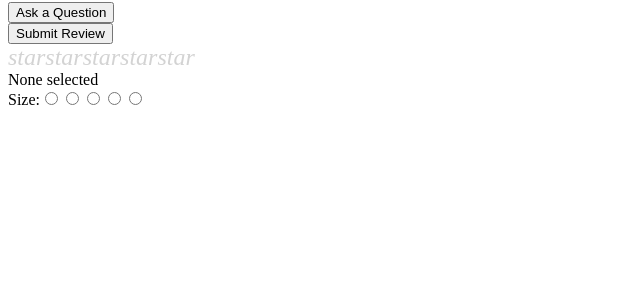
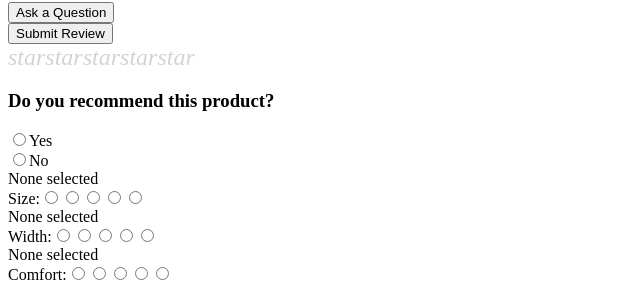
Before and after one commit to Pasteque-Performers/pp-atelier, a React app: page / in a window 1280 px wide. Both pictures are taken after typing "Sample" into the empty fields and a click on the button "Submit Review". Shown: the part 504-788 px from the top of the page, without its empty margins (0-640 px from the left). Built offline with nearby package versions, Linux system fonts and the light colour scheme; no server answers; the HTML template or start-up script is replaced by a standard one.

Commit message:
working on modal

```diff
--- a/client/src/components/Ratings-Reviews/AddreviewModal/AddReviewModalMain.jsx
+++ b/client/src/components/Ratings-Reviews/AddreviewModal/AddReviewModalMain.jsx
@@ -2,16 +2,22 @@ import React, { useState, useEffect, useContext } from 'react';
 import axios from 'axios';
 import ProductCharacteristics from './ProductCharacteristics.jsx';
 import OverallStarRating from './OverallStarRating.jsx';
+import DoYouRecommend from './DoYouRecommend.jsx';
+import ReviewBody from './ReviewBody.jsx';
+import ReviewSummary from './ReviewSummary.jsx';
+import DisplayName from './DisplayName.jsx';
+import UploadPhotos from './UploadPhotos.jsx';
 
-const AddReviewModalMain = () => {
-  const [recommend, setRecommend] = useState(null);
-  return (
+const AddReviewModalMain = () => (
     <div>
      <OverallStarRating/>
-
+     <DoYouRecommend/>
       <ProductCharacteristics/>
+      <ReviewSummary/>
+      <ReviewBody/>
+      <UploadPhotos/>
+      <DisplayName/>
     </div>
-  );
-};
+);
 
 export default AddReviewModalMain;
--- a/client/src/components/Ratings-Reviews/AddreviewModal/DisplayName.jsx
+++ b/client/src/components/Ratings-Reviews/AddreviewModal/DisplayName.jsx
@@ -0,0 +1,25 @@
+import React, { useState } from 'react';
+
+const DisplayName = () => {
+  const [displayName, setDisplayName] = useState('');
+
+  const handleDisplayNameChange = (event) => {
+    const { value } = event.target;
+    setDisplayName(value);
+  };
+
+  return (
+    <div>
+      <label>
+        <textarea
+        placeholder='Example: jackson11'
+        value={displayName}
+        onChange={handleDisplayNameChange}
+        maxLength={60}/>
+      </label>
+      For authentication reasons, you will not be emailed
+    </div>
+  );
+};
+
+export default DisplayName;
--- /dev/null
+++ b/client/src/components/Ratings-Reviews/AddreviewModal/DoYouRecommend.jsx
@@ -0,0 +1,35 @@
+import React, { useState } from 'react';
+
+const DoYouRecommend = () => {
+  const [recommend, setRecommend] = useState(null);
+  const handleRecommendChange = (event) => {
+    setRecommend(event.target.value === 'yes');
+  };
+  return (
+    <div>
+      <h3>Do you recommend this product?</h3>
+       <div>
+         <label>
+           <input
+           type='radio'
+           value='yes'
+           checked={recommend === true}
+           onChange={handleRecommendChange}/>
+           Yes
+         </label>
+       </div>
+       <div>
+         <label>
+           <input
+           type='radio'
+           value='no'
+           checked={recommend === false}
+           onChange={handleRecommendChange}/>
+           No
+         </label>
+       </div>
+    </div>
+  );
+};
+
+export default DoYouRecommend;
--- a/client/src/components/Ratings-Reviews/AddreviewModal/ProductCharacteristics.jsx
+++ b/client/src/components/Ratings-Reviews/AddreviewModal/ProductCharacteristics.jsx
@@ -1,34 +1,176 @@
 import React, { useState } from "react";
 
-function ProductCharacteristics() {
-  const [selectedValue, setSelectedValue] = useState(null);
+const ProductCharacteristics = () => {
+  const [characteristics, setCharacteristics] = useState({
+    size: null,
+    width: null,
+    comfort: null,
+    quality: null,
+    length: null,
+    fit: null,
+  });
 
   const handleRadioChange = (event) => {
-    setSelectedValue(parseInt(event.target.value, 10));
+    const { name, value } = event.target;
+    setCharacteristics((prevVals) => ({ ...prevVals, [name]: parseInt(value, 10) }));
+  };
+  const meanings = {
+    size: {
+      1: 'A size too small',
+      2: '½ a size too small',
+      3: 'Perfect',
+      4: '½ a size too big',
+      5: 'A size too wide',
+    },
+    width: {
+      1: 'Too narrow',
+      2: 'Slightly narrow',
+      3: 'Perfect',
+      4: 'Slightly wide',
+      5: 'Too wide',
+    },
+    comfort: {
+      1: 'A size too small',
+      2: 'Slightly uncomfortable',
+      3: 'Ok',
+      4: 'Comfortable',
+      5: 'Perfect',
+    },
+    quality:{
+      1: 'Poor',
+      2: 'Below average',
+      3: 'Perfect',
+      4: 'Pretty great',
+      5: 'Perfect',
+    },
+    length: {
+      1: 'Runs Short',
+      2: 'Runs slightly short',
+      3: 'Perfect',
+      4: 'Runs slightly long',
+      5: 'Runs long',
+    },
+    fit: {
+      1: 'Runs tight',
+      2: 'Runs slightly tight',
+      3: 'Perfect',
+      4: 'Runs slightly long',
+      5: 'Runs long',
+    },
   };
 
   return (
     <div>
-      <div>{selectedValue ? `Selected: ${selectedValue}` : 'None selected'}</div>
+      <div>{characteristics.size ? `Selected: ${characteristics.size} - ${meanings.size[characteristics.size]}` : 'None selected'}</div>
       <div>
         <label> Size:
-          <input type="radio" name="size" value="1" onChange={handleRadioChange} />
+          <input type='radio' name='size' value='1' onChange={handleRadioChange} />
         </label>
         <label>
-          <input type="radio" name="size" value="2" onChange={handleRadioChange} />
+          <input type='radio' name='size' value='2' onChange={handleRadioChange} />
         </label>
         <label>
-          <input type="radio" name="size" value="3" onChange={handleRadioChange} />
+          <input type='radio' name='size' value='3' onChange={handleRadioChange} />
         </label>
         <label>
-          <input type="radio" name="size" value="4" onChange={handleRadioChange} />
+          <input type='radio' name='size' value='4' onChange={handleRadioChange} />
         </label>
         <label>
-          <input type="radio" name="size" value="5" onChange={handleRadioChange} />
+          <input type='radio' name='size' value='5' onChange={handleRadioChange} />
+        </label>
+      </div>
+      <div>{characteristics.width ? `Selected: ${characteristics.width} - ${meanings.width[characteristics.width]}` : 'None selected'}</div>
+      <div>
+        <label> Width:
+          <input type='radio' name='width' value='1' onChange={handleRadioChange} />
+        </label>
+        <label>
+          <input type='radio' name='width' value='2' onChange={handleRadioChange} />
+        </label>
+        <label>
+          <input type='radio' name='width' value='3' onChange={handleRadioChange} />
+        </label>
+        <label>
+          <input type='radio' name='width' value='4' onChange={handleRadioChange} />
+        </label>
+        <label>
+          <input type='radio' name='width' value='5' onChange={handleRadioChange} />
+        </label>
+      </div>
+      <div>{characteristics.comfort ? `Selected: ${characteristics.comfort} - ${meanings.comfort[characteristics.comfort]}` : 'None selected'}</div>
+      <div>
+        <label> Comfort:
+          <input type='radio' name='comfort' value='1' onChange={handleRadioChange} />
+        </label>
+        <label>
+          <input type='radio' name='comfort' value='2' onChange={handleRadioChange} />
+        </label>
+        <label>
+          <input type='radio' name='comfort' value='3' onChange={handleRadioChange} />
+        </label>
+        <label>
+          <input type='radio' name='comfort' value='4' onChange={handleRadioChange} />
+        </label>
+        <label>
+          <input type='radio' name='comfort' value='5' onChange={handleRadioChange} />
+        </label>
+      </div>
+      <div>{characteristics.quality ? `Selected: ${characteristics.quality} - ${meanings.quality[characteristics.quality]}` : 'None selected'}</div>
+      <div>
+        <label> Quality:
+          <input type='radio' name='quality' value='1' onChange={handleRadioChange} />
+        </label>
+        <label>
+          <input type='radio' name='quality' value='2' onChange={handleRadioChange} />
+        </label>
+        <label>
+          <input type='radio' name='quality' value='3' onChange={handleRadioChange} />
+        </label>
+        <label>
+          <input type='radio' name='quality' value='4' onChange={handleRadioChange} />
+        </label>
+        <label>
+          <input type='radio' name='quality' value='5' onChange={handleRadioChange} />
+        </label>
+      </div>
+      <div>{characteristics.length ? `Selected: ${characteristics.length} - ${meanings.length[characteristics.length]}` : 'None selected'}</div>
+      <div>
+        <label> Length:
+          <input type='radio' name='length' value='1' onChange={handleRadioChange} />
+        </label>
+        <label>
+          <input type='radio' name='length' value='2' onChange={handleRadioChange} />
+        </label>
+        <label>
+          <input type='radio' name='length' value='3' onChange={handleRadioChange} />
+        </label>
+        <label>
+          <input type='radio' name='length' value='4' onChange={handleRadioChange} />
+        </label>
+        <label>
+          <input type='radio' name='length' value='5' onChange={handleRadioChange} />
+        </label>
+      </div>
+      <div>{characteristics.fit ? `Selected: ${characteristics.fit} - ${meanings.fit[characteristics.fit]}` : 'None selected'}</div>
+      <div>
+        <label> Fit:
+          <input type='radio' name='fit' value='1' onChange={handleRadioChange} />
+        </label>
+        <label>
+          <input type='radio' name='fit' value='2' onChange={handleRadioChange} />
+        </label>
+        <label>
+          <input type='radio' name='fit' value='3' onChange={handleRadioChange} />
+        </label>
+        <label>
+          <input type='radio' name='fit' value='4' onChange={handleRadioChange} />
+        </label>
+        <label>
+          <input type='radio' name='fit' value='5' onChange={handleRadioChange} />
         </label>
       </div>
     </div>
   );
-}
+};
 
 export default ProductCharacteristics;
--- a/client/src/components/Ratings-Reviews/AddreviewModal/ReviewBody.jsx
+++ b/client/src/components/Ratings-Reviews/AddreviewModal/ReviewBody.jsx
@@ -0,0 +1,31 @@
+import React, { useState } from 'react';
+
+const ReviewBody = () => {
+  const [reviewBody, setReviewBody] = useState();
+  const [count, setCount] = useState(50);
+
+  const handleChange = (event) => {
+    const { value } = event.target;
+    setReviewBody(value);
+    setCount(50 - value.length);
+  };
+
+  return (
+    <div>
+      <label>
+        <textarea
+        placeholder='Why did you like the product or not?'
+        value={reviewBody}
+        onChange={handleChange}
+        maxLength={1000}/>
+      </label>
+      {count >= 0 ? (
+        <div>Minimum required characters left: {count}</div>
+      ) : (
+        <div>Minimum reached</div>
+      )}
+    </div>
+  );
+};
+
+export default ReviewBody;
--- a/client/src/components/Ratings-Reviews/AddreviewModal/ReviewSummary.jsx
+++ b/client/src/components/Ratings-Reviews/AddreviewModal/ReviewSummary.jsx
@@ -0,0 +1,24 @@
+import React, { useState } from 'react';
+
+const ReviewSummary = () => {
+  const [summary, setSummary] = useState('');
+
+  const handleSummaryChange = (event) => {
+    const { value } = event.target;
+    setSummary(value);
+  };
+
+  return (
+    <div>
+      <label>
+        <textarea
+        placeholder='Example: Best purchase ever!'
+        value={summary}
+        onChange={handleSummaryChange}
+        maxLength={60}/>
+      </label>
+    </div>
+  );
+};
+
+export default ReviewSummary;
--- a/client/src/components/Ratings-Reviews/AddreviewModal/UploadPhotos.jsx
+++ b/client/src/components/Ratings-Reviews/AddreviewModal/UploadPhotos.jsx
@@ -0,0 +1,25 @@
+import React, { useState } from 'react';
+
+const UploadPhotos = () => {
+  const [selectedPhotos, setSelectedPhotos] = useState([]);
+  const handlePhotoInputChange = (event) => {
+    const { files } = event.target;
+    const selected = Array.from(files).slice(0, 5);
+    setSelectedPhotos(selected);
+  };
+
+  return (
+    <div>
+      <div>Selected photos:</div>
+      {selectedPhotos.map((photo, index) => (
+          <div key={index}>
+            <img src={URL.createObjectURL(photo)} alt={photo.name} width='100'/>
+            <div>{photo.name}</div>
+          </div>
+      ))}
+      <input type='file' multiple onChange={handlePhotoInputChange}/>
+    </div>
+  );
+}
+
+export default UploadPhotos;
```
Also changed, not shown: ExampleData/exampleReviewMetaData.json (added, +32 -0 lines), client/src/components/Ratings-Reviews/AddreviewModal/DoYouRecomend.jsx (deleted), 2 other files (tests, documents, lock files or other folders).
